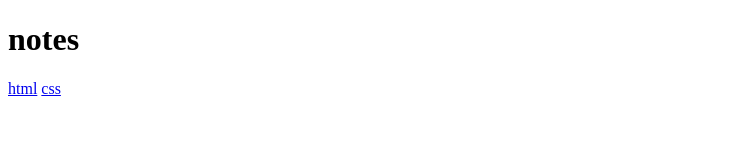
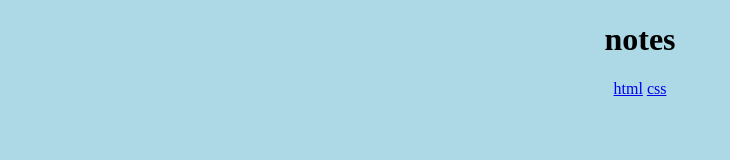
Before and after one commit to dhruv-suthar4142/html-css, a plain HTML site: page htmlcss.html in a window 1280 px wide. Shown: the whole page, without its empty margins (0-730 px from the left). Drawn offline with Linux system fonts and the light colour scheme.

Commit message:
Add CSS styles to htmlcss.html
Added CSS styles for text alignment and background color.

```diff
--- a/htmlcss.html
+++ b/htmlcss.html
@@ -4,7 +4,13 @@
     <meta charset="UTF-8">
     <meta name="viewport" content="width=device-width, initial-scale=1.0">
     <title>html+css</title>
+    <style>
+        *{
+            text-align: center;
+            background-color: lightblue;
 
+        }
+     </style>
 </head>
 <body>
     <h1>notes</h1>
```
